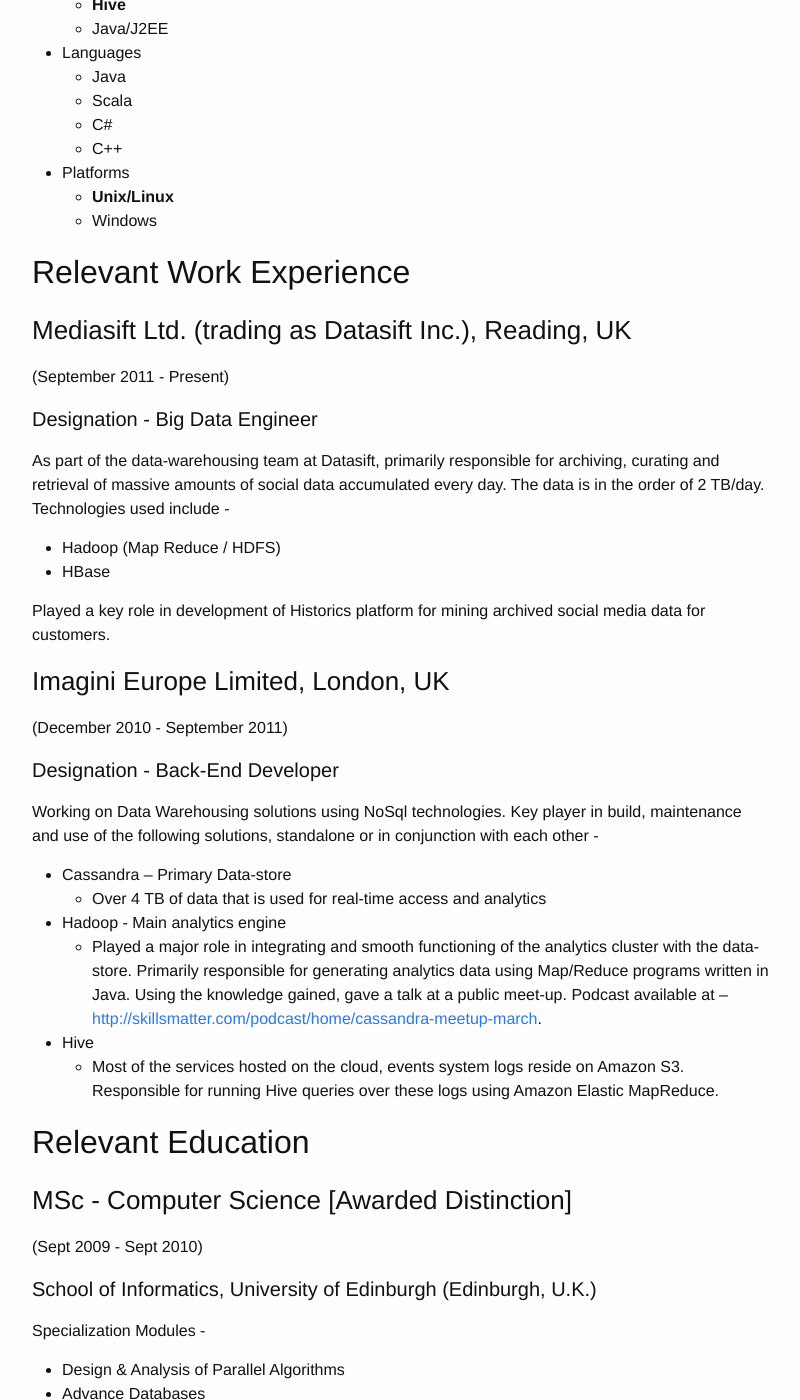
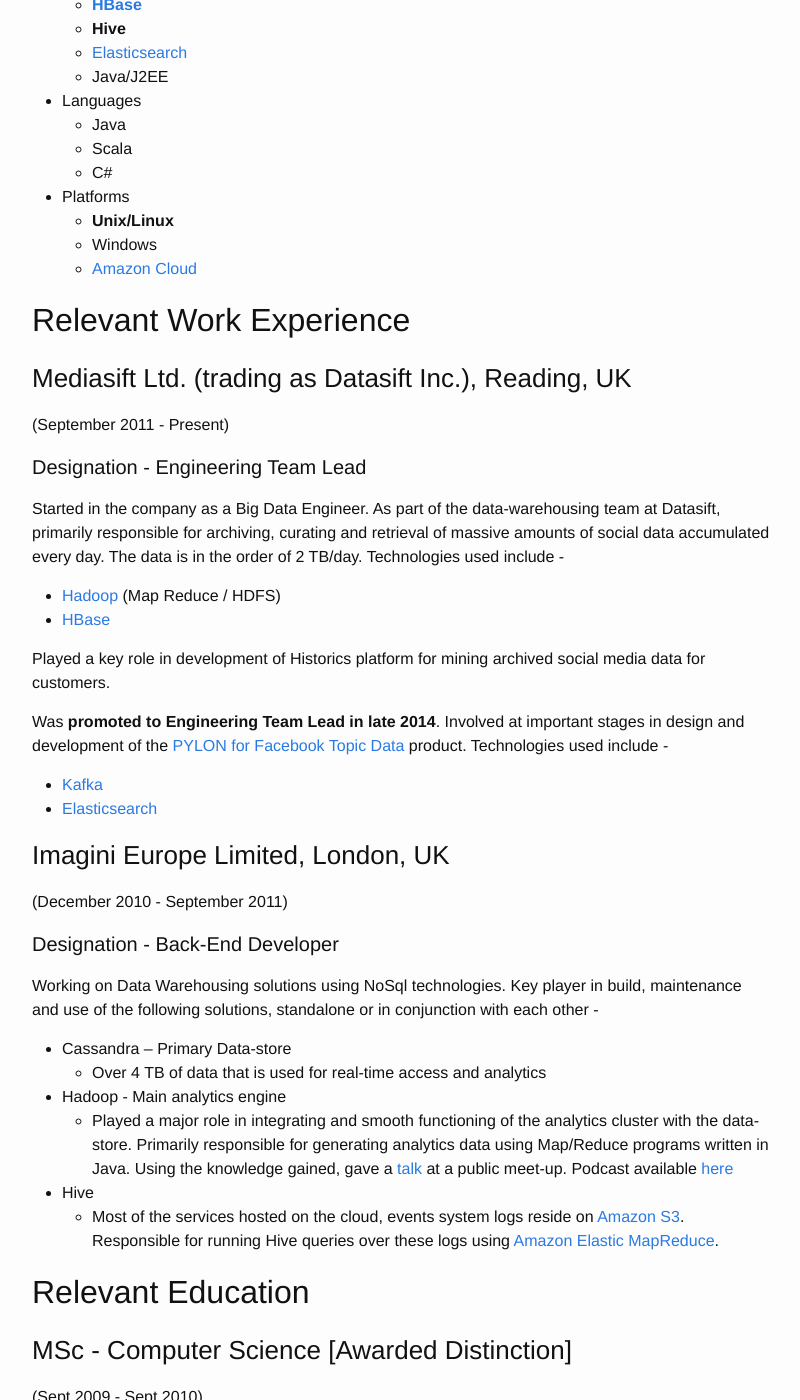
Before and after one commit to jairamc/jairamc.github.io, a Jekyll site: the page built from cv/index.md, in a window 1280 px wide and 1400 px high, scrolled down 687 px. Shown: the whole window, without its empty margins (238-1038 px from the left). Built offline with Jekyll 4.4.1, drawn with Linux system fonts in a browser that asks for light colours; Markdown is read by kramdown in place of the engine named in the settings; some of the changed text lies outside the part shown.

Commit message:
Updated CV

```diff
--- a/cv/index.md
+++ b/cv/index.md
@@ -6,7 +6,7 @@
 ---
 
 **Jairam Chandar**
-Big Data Engineer
+Engineering Team Lead
 **t** [jairamc](http://twitter.com/jairamc)
 **☛** [http://about.me/jairam](http://about.me/jairam)
 
@@ -24,34 +24,43 @@
 
 ## Technical Skills
 - Technologies
-  - **Hadoop**
-  - **Cassandra**
-  - **HBase**
+  - **[Hadoop][hadoop]**
+  - **[Cassandra][cassandra]**
+  - **[Kafka][kafka]**
+  - **[HBase][hbase]**
   - **Hive**
+  - [Elasticsearch][elasticsearch]
   - Java/J2EE
 - Languages
   - Java
   - Scala
   - C#
-  - C++
 
 - Platforms
   - **Unix/Linux**
   - Windows
+  - [Amazon Cloud][aws]
 
 ## Relevant Work Experience
 
 ### Mediasift Ltd. (trading as Datasift Inc.), Reading, UK
 (September 2011 - Present)
 
-#### Designation - Big Data Engineer
+#### Designation - Engineering Team Lead
 
-As part of the data-warehousing team at Datasift, primarily responsible for archiving, curating and retrieval of massive amounts of social data accumulated every day. The data is in the order of 2 TB/day. Technologies used include -
+Started in the company as a Big Data Engineer. As part of the data-warehousing team at Datasift, primarily responsible for archiving, curating and retrieval of massive amounts of social data accumulated every day. The data is in the order of 2 TB/day. Technologies used include -
 
-- Hadoop (Map Reduce / HDFS)
-- HBase
+- [Hadoop][hadoop] (Map Reduce / HDFS)
+- [HBase][hbase]
 
 Played a key role in development of Historics platform for mining archived social media data for customers.
+
+Was **promoted to Engineering Team Lead in late 2014**. Involved at important stages in design and development of
+the [PYLON for Facebook Topic Data][PYLON] product. Technologies used include -
+
+- [Kafka][kafka]
+- [Elasticsearch][elasticsearch]
+
 
 ### Imagini Europe Limited, London, UK
 (December 2010 - September 2011)
@@ -63,9 +72,9 @@
 - Cassandra – Primary Data-store
   - Over 4 TB of data that is used for real-time access and analytics
 - Hadoop - Main analytics engine
-  - Played a major role in integrating and smooth functioning of the analytics cluster with the data-store. Primarily responsible for generating analytics data using Map/Reduce programs written in Java. Using the knowledge gained, gave a talk at a public meet-up. Podcast available at – <a href="http://skillsmatter.com/podcast/home/cassandra-meetup-march">http://skillsmatter.com/podcast/home/cassandra-meetup-march</a>.
+  - Played a major role in integrating and smooth functioning of the analytics cluster with the data-store. Primarily responsible for generating analytics data using Map/Reduce programs written in Java. Using the knowledge gained, gave a [talk][cassandra-podcast] at a public meet-up. Podcast available [here][cassandra-podcast]
 - Hive
-  - Most of the services hosted on the cloud, events system logs reside on Amazon S3. Responsible for running Hive queries over these logs using Amazon Elastic MapReduce.
+  - Most of the services hosted on the cloud, events system logs reside on [Amazon S3](http://aws.amazon.com/s3/). Responsible for running Hive queries over these logs using [Amazon Elastic MapReduce](http://aws.amazon.com/elasticmapreduce/).
 
 
 ## Relevant Education
@@ -88,7 +97,7 @@
 
 Course work -
 
-- **Dissertation - Join algorithms using Map/Reduce** - Evaluated existing join algorithms used in contemporary systems that use Map/Reduce. Designed two new algorithms for multi-way joins. Properties like selectivity factor of a join were exploited in design of the algorithms. The project was implemented using **Hadoop** and **HDFS**. The coding was entirely done in Java. The evaluation was done based on speed-up, scale-up and network I/O. The thesis has been awarded distinction and is available for download from the University website at <a href="http://www.inf.ed.ac.uk/publications/thesis/online/IM100859.pdf">http://www.inf.ed.ac.uk/publications/thesis/online/IM100859.pdf</a>
+- **Dissertation - Join algorithms using Map/Reduce** - Evaluated existing join algorithms used in contemporary systems that use Map/Reduce. Designed two new algorithms for multi-way joins. Properties like selectivity factor of a join were exploited in design of the algorithms. The project was implemented using **[Hadoop][hadoop]** and **HDFS**. The coding was entirely done in Java. The evaluation was done based on speed-up, scale-up and network I/O. The thesis was awarded distinction and is available for [download][dissertation] from the University website [here][dissertation]
 - **Advanced Databases** - Extended the query engine of a home grown database to implement External Sort and Merge join algorithms. I managed to secure 100% in the coursework and the work was appreciated to be the best amongst the batch.
 - **Information Retrieval** - Developed a web crawler (using Python) capable of harvesting a set of hyper-linked news stories from a web-server. Implemented content-extraction algorithm using plateau-based method. Also implemented near-duplicate detection feature using SimHash algorithm. Also developed a system for searching images based on keywords (tags). Implemented exact-match, best-match and pseudo-relevance feedback algorithm.
 - **Querying and Storing XML** - Implemented an algorithm for updating XML via Relational Databases with 2 other collaborators. The project involved incrementally updating recursively stored XML, stored in an existing relational database, as opposed to previous approaches that shred the entire XML document into a newly created database of a newly designed schema.
@@ -101,7 +110,7 @@
 
 #### Designation - Software Development Engineer
 
-All projects involved work on Microsoft Technology Stack. Almost all the coding was done in **C#** and all projects used **Visual Studio Team Suite**.
+All projects involved work on Microsoft Technology Stack. Almost all the coding was done in C# and all projects used Visual Studio Team Suite.
 
 ##  Previous Education
 
@@ -133,3 +142,13 @@
 Responsibilities-
 - Assisting the warden in maintaining discipline and decorum.
 - Organizing and managing social events for the residents.
+
+[hadoop]: http://hadoop.apache.org/
+[hbase]: http://hbase.apache.org/
+[cassandra]: http://cassandra.apache.org/
+[kafka]: http://kafka.apache.org/
+[elasticsearch]: https://www.elastic.co/products/elasticsearch
+[aws]: http://aws.amazon.com/
+[PYLON]: http://datasift.com/products/pylon-for-facebook-topic-data/
+[cassandra-podcast]: http://skillsmatter.com/podcast/home/cassandra-meetup-march
+[dissertation]: http://www.inf.ed.ac.uk/publications/thesis/online/IM100859.pdf
```
